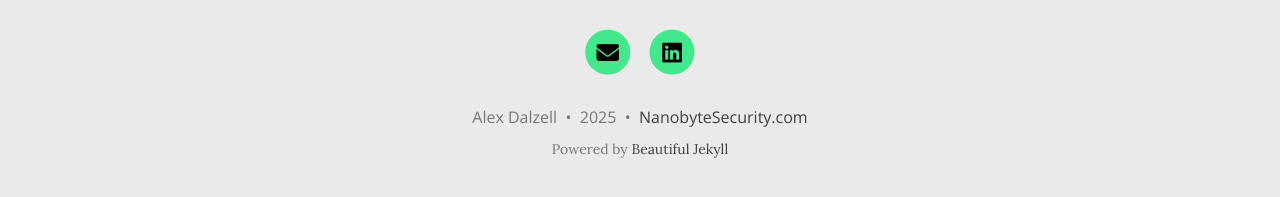
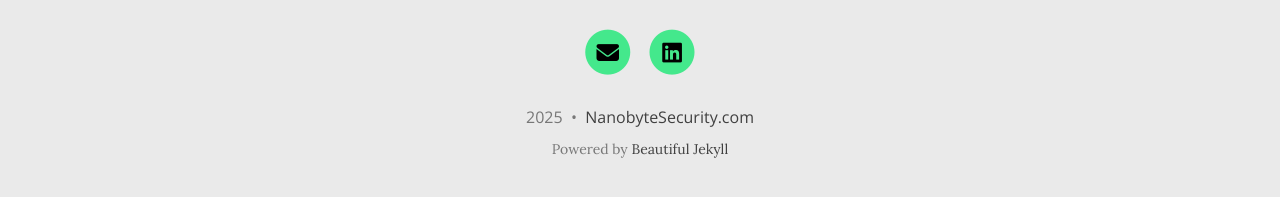
Before and after one commit to nanobyte-security/blog.nanobytesecurity.github.io, a Jekyll site: the page built from index.html, in a window 1280 px wide and 1031 px high. Shown: the part 821-1018 px from the top of the window. Built offline with Jekyll 4.4.1, drawn with Linux system fonts in a browser that asks for light colours; the list of posts is cut into pages by our own code; part of the change alters nothing that is shown.

Commit message:
Update _config.yml

```diff
--- a/_config.yml
+++ b/_config.yml
@@ -16,7 +16,7 @@ url: "http://blog.nanobytesecurity.com"
 title: Nanobyte Security Blog
 
 # Your name to show in the footer
-author: Alex Dalzell
+#author: Alex Dalzell
 
 ###############################################
 # --- List of links in the navigation bar --- #
```
